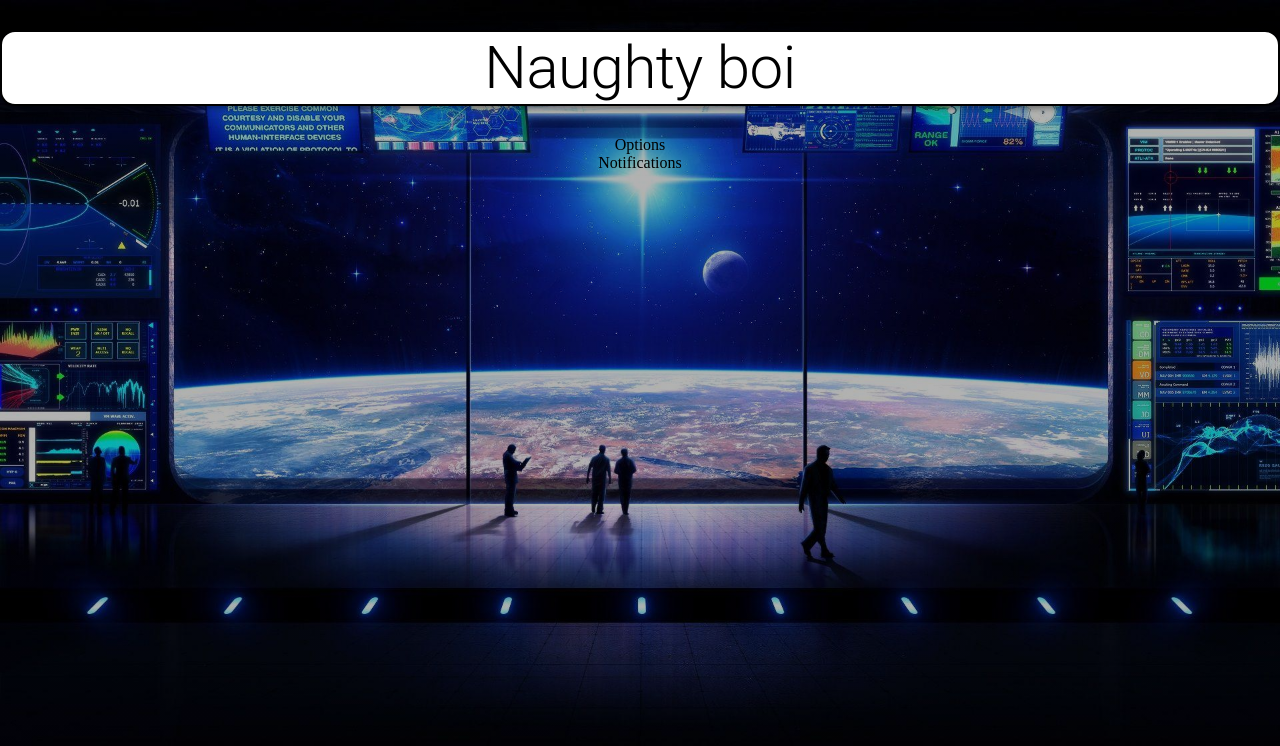
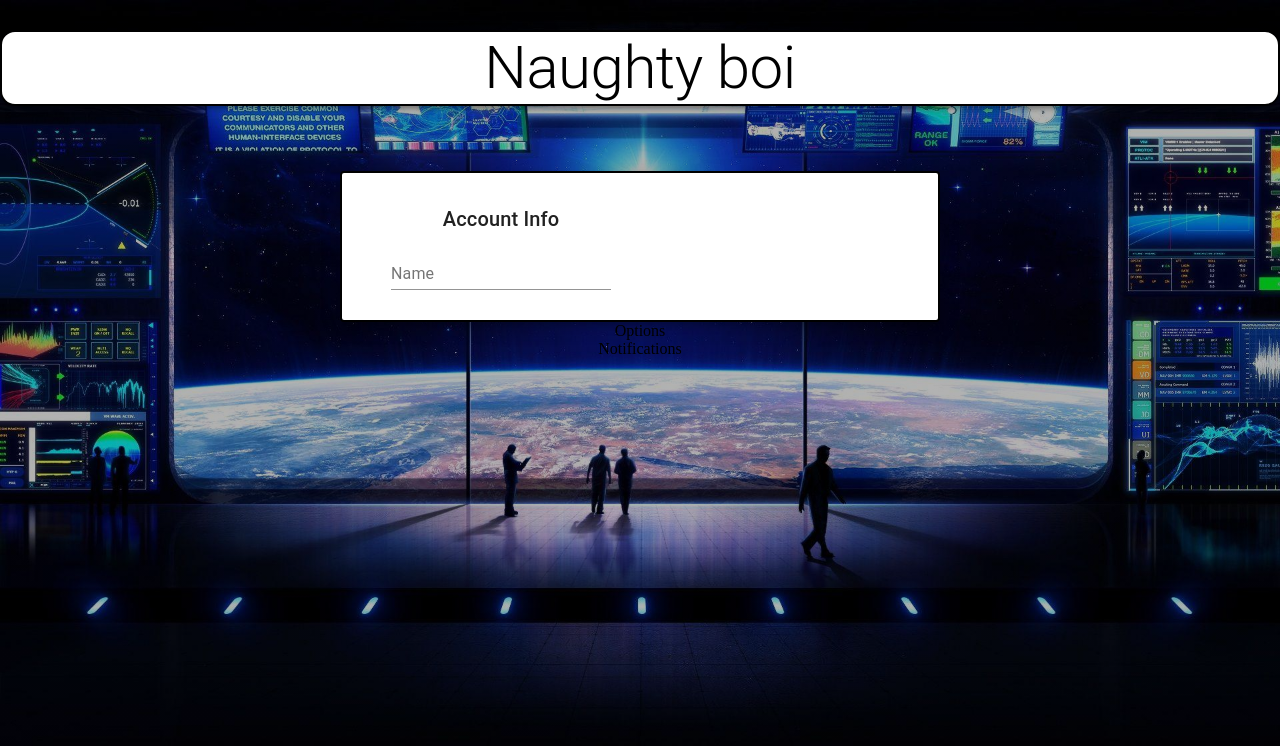
Before and after one commit to theplayer9/Video-Chat, a React (Create React App) app in the folder client/: page / in a window 1280 px wide. Shown: the top 746 px of the page. Built offline with nearby package versions, Linux system fonts and the light colour scheme; no server answers.

Commit message:
writing options logic

```diff
--- a/client/src/components/Options.jsx
+++ b/client/src/components/Options.jsx
@@ -1,9 +1,70 @@
 import React from 'react'
+import { TextField, Button, Grid, Typography, Container, Paper } from '@material-ui/core'
+import { makeStyles } from  "@material-ui/core";
+import {CopyToClipboard} from 'copy-to-clipboard'
+import {Assignment, Phone, PhoneDisabled} from '@material-ui/icons'
+import { SocketContext } from '../SocketContext';
+import { useState } from 'react';
+import { useContext } from 'react';
+const useStyles = makeStyles((theme) => ({
+  root: {
+    display: 'flex',
+    flexDirection: 'column',
+  },
+  gridContainer: {
+    width: '100%',
+    [theme.breakpoints.down('xs')]: {
+      flexDirection: 'column',
+    },
+  },
+  container: {
+    width: '600px',
+    margin: '35px 0',
+    padding: 0,
+    [theme.breakpoints.down('xs')]: {
+      width: '80%',
+    },
+  },
+  margin: {
+    marginTop: 20,
+  },
+  padding: {
+    padding: 20,
+  },
+  paper: {
+    padding: '10px 20px',
+    border: '2px solid black',
+  },
+}));
+
 
 const Options = ({children}) => {
+  const { me, callAccepted, name, setName, callEnded, leaveCall, callUser } = useContext(SocketContext);
+  const [idToCall, setIdToCall] = useState('');
+  const classes = useStyles();
+
   return (
-    <div> Options{children}</div>
-  )
+    <Container className={classes.container} >
+      <Paper elevation={10} className={classes.paper} >
+        <form className={classes.root} noValidate autoComplete="off" >
+          <Grid container className={classes.gridContainer}>
+                <Grid item xs={12} md={6} className={classes.padding} >
+                       <Typography gutterBottom variant='h6' >
+                          Account Info
+                       </Typography>
+                       <TextField  label="Name" value={name} onChange={(e)=>setName(e.target.value)} />
+                </Grid>
+          </Grid>
+
+        </form>
+
+      </Paper>
+
+
+      Options
+      {children}
+      </Container>
+  );
 }
 
 export default Options
```
